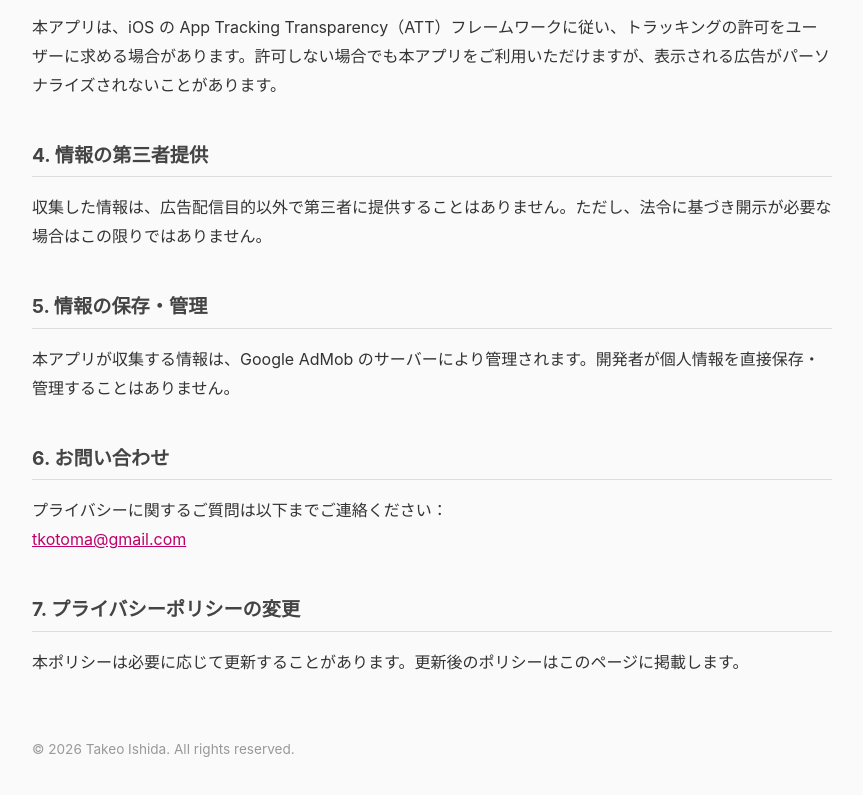
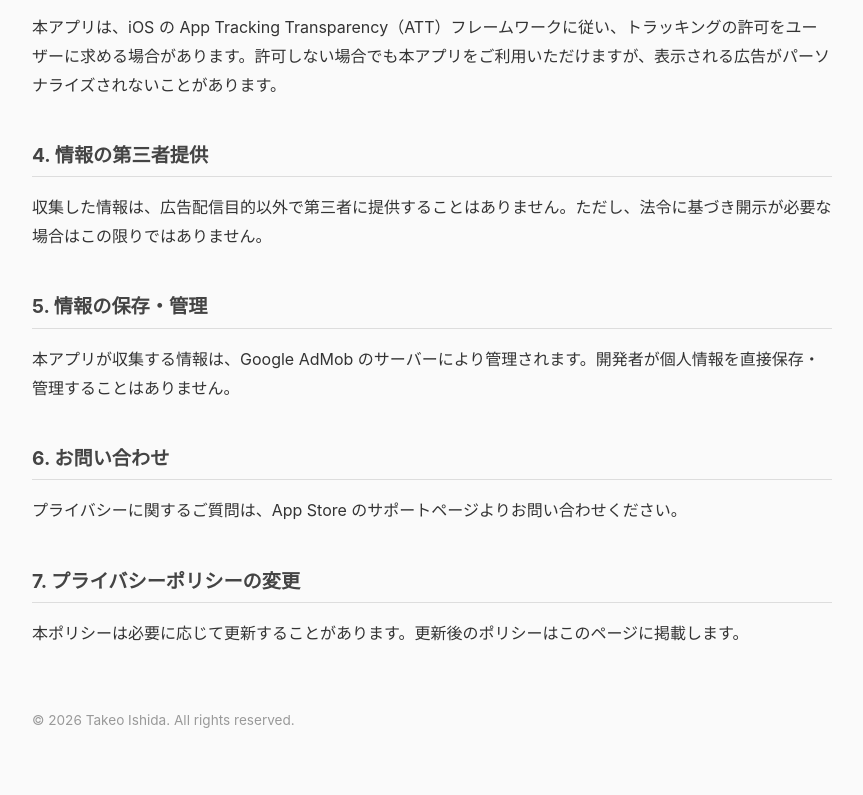
Before and after one commit to TakeoIshida/clickgirl-site, a plain HTML site: page index.html in a window 1280 px wide. Shown: the part 764-1559 px from the top of the page, without its empty margins (208-1071 px from the left). Drawn offline with Linux system fonts and the light colour scheme.

Commit message:
Remove email address from contact section

```diff
--- a/index.html
+++ b/index.html
@@ -50,8 +50,7 @@
 <p>本アプリが収集する情報は、Google AdMob のサーバーにより管理されます。開発者が個人情報を直接保存・管理することはありません。</p>
 
 <h2>6. お問い合わせ</h2>
-<p>プライバシーに関するご質問は以下までご連絡ください：<br>
-<a href="mailto:tkotoma@gmail.com">tkotoma@gmail.com</a></p>
+<p>プライバシーに関するご質問は、App Store のサポートページよりお問い合わせください。</p>
 
 <h2>7. プライバシーポリシーの変更</h2>
 <p>本ポリシーは必要に応じて更新することがあります。更新後のポリシーはこのページに掲載します。</p>
```
